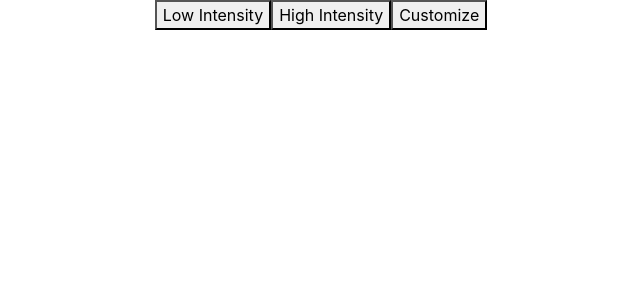
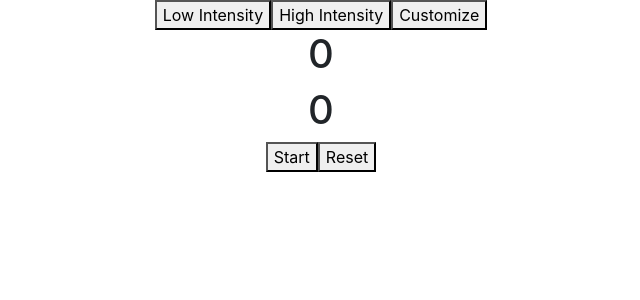
Before and after one commit to asabogal/interval-training-timer, a React (Create React App) app in the folder client/: page / in a window 1280 px wide. Shown: the top 300 px of the page, without its empty margins (319-959 px from the left). Built offline with nearby package versions, Linux system fonts and the light colour scheme.

Commit message:
hardcode timer display; add start timer and rest countdown

```diff
--- a/client/src/containers/Timer.js
+++ b/client/src/containers/Timer.js
@@ -61,6 +61,45 @@ setHighIntensity = () => {
     this.setState(this.highIntensitySettings)
   }
 
+  //// TIMER CONTROLS /////
+
+  handleStartStop = () => {
+    if (!this.state.running) {
+      this.startTimer()
+    } else {
+      this.stopTimer()
+    }
+  }
+
+  startTimer = () => {
+    this.initialState = this.state
+
+    if (this.state.sets > 0) {
+      this.setState({
+        running: false
+      })
+      this.restTimer = setInterval(this.restCountdown, 1000)
+
+    } else {
+      this.setState({
+        running_sets: this.state.sets
+      })
+    }
+  }
+
+  restCountdown = () => {
+    const currentSeconds = this.state.rest - 1
+    const elapsedTime = this.state.running_time + 1
+
+    this.setState({
+      rest: currentSeconds,
+      running_time: elapsedTime
+    })
+  }
+
+
+
+
   render() {
     console.log(this.state)
     return (
@@ -70,9 +109,16 @@ setHighIntensity = () => {
           setLowIntensity={this.setLowIntensity}
         />
 
-        {/* <TimerSettings/>
+        <h1>{this.state.rest}</h1>
+        <h1>{this.state.interval}</h1>
+
+        <button onClick={this.handleStartStop}>Start</button>
+        <button>Reset</button>
+
+        {/*
         <TimerDisplay/>
-        <TimerControls/> */}
+        <TimerControls/>
+        */}
       </div>
     );
   }
```
Lines whose indentation alone changed are shown as unchanged.
